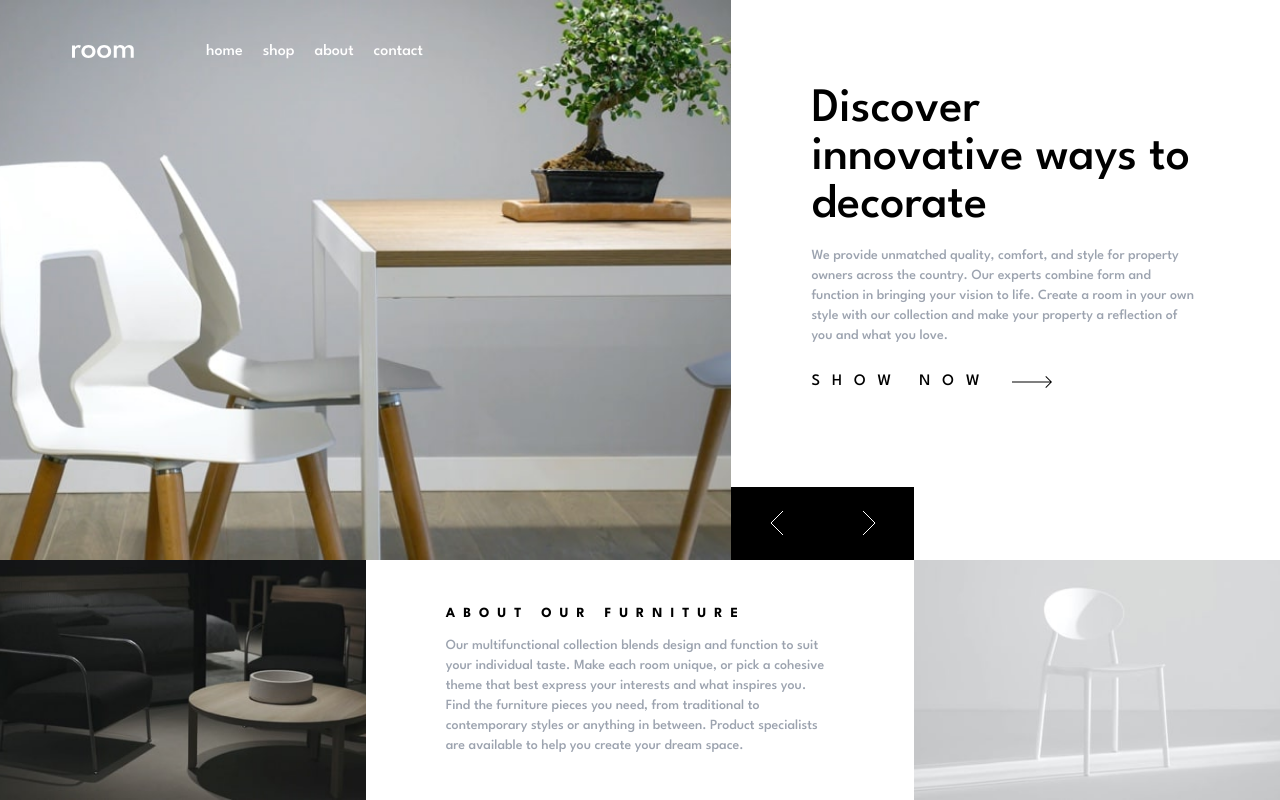
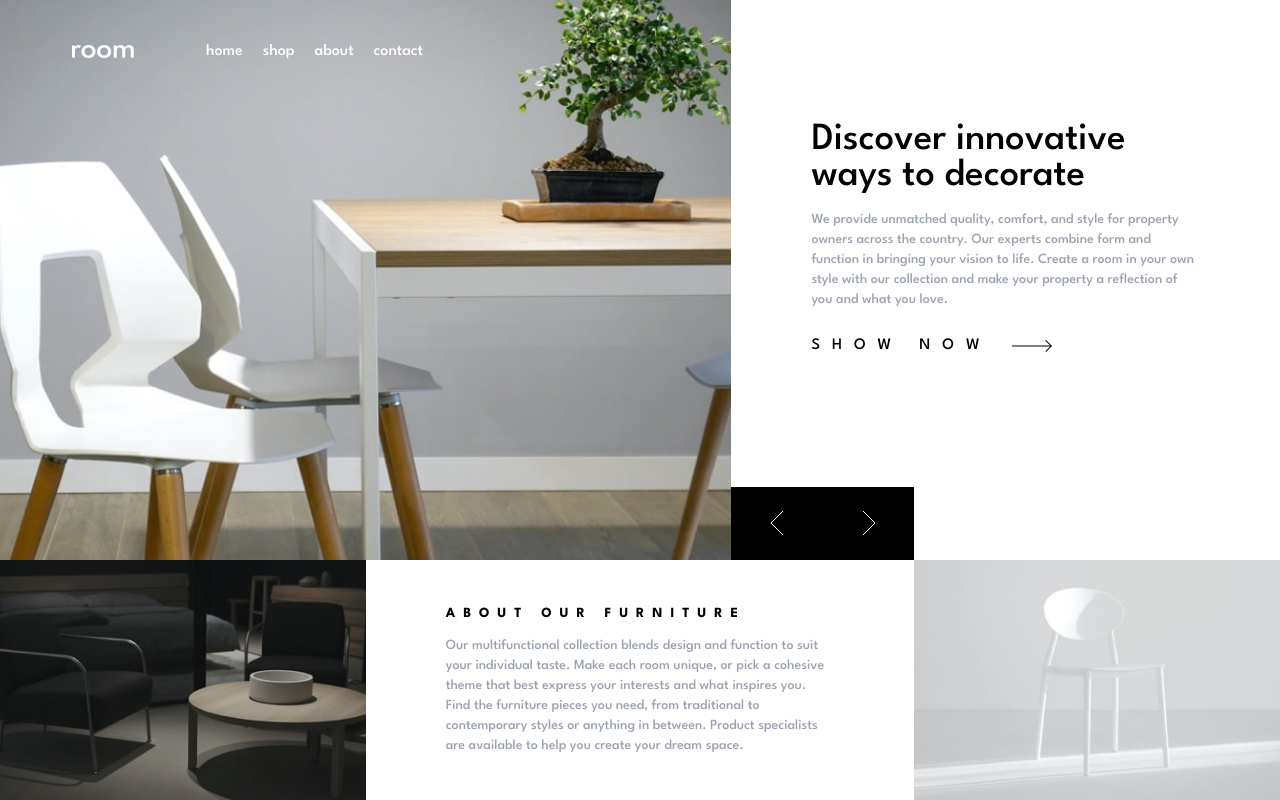
Before and after one commit to federeinoso/FM-room-homepage, a React (Vite) app: page / in a window 1280 px wide. Built offline with nearby package versions, Linux system fonts and the light colour scheme.

Commit message:
mobile fix

```diff
--- a/src/components/home/MainArticle.jsx
+++ b/src/components/home/MainArticle.jsx
@@ -9,7 +9,9 @@ const MainArtileHome = ({ hero }) => {
         className="object-cover col-start-1 col-end-4 row-start-1 row-end-3 lg:col-start-1 lg:col-end-5  lg:row-start-1 lg:row-end-4 w-full h-full lg:h-[70vh]"
       />
       <article className="py-10 px-7 col-start-1 col-end-4 lg:col-start-5 lg:col-end-8 lg:row-start-1 lg:row-end-2 lg:px-20 flex flex-col justify-center lg:h-[60vh]">
-        <h1 className="font-medium text-3xl lg:text-5xl mb-4">{hero.title}</h1>
+        <h1 className="font-medium text-3xl lg:text-[3vw] mb-4">
+          {hero.title}
+        </h1>
         <p className="text-gray-400 mb-6 text-sm">{hero.description}</p>
         <button className="flex items-center hover:text-gray-500 fill-black hover:fill-gray-500 ">
           <span className="font-medium self-start  uppercase tracking-[.75rem] mr-5">
```
